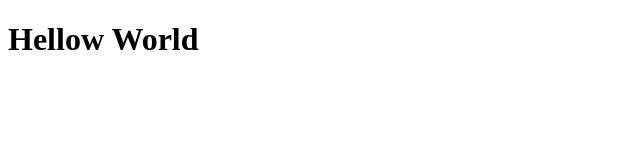
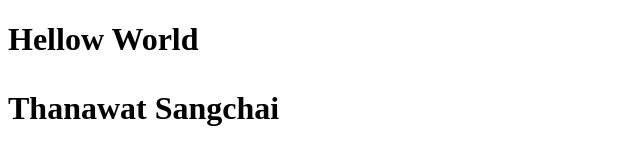
Before and after one commit to Thanawat65/Thanawat-Sangchai, a plain HTML site: page index.html in a window 1280 px wide. Shown: the whole page, without its empty margins (0-640 px from the left). Drawn offline with Linux system fonts and the light colour scheme.

Commit message:
Add index.html

```diff
--- a/index.html
+++ b/index.html
@@ -7,6 +7,8 @@
     <body>
         <h1>
             Hellow World
+        <p>Thanawat Sangchai</p>
+
         </h1>
     </body>
 </html>
```
